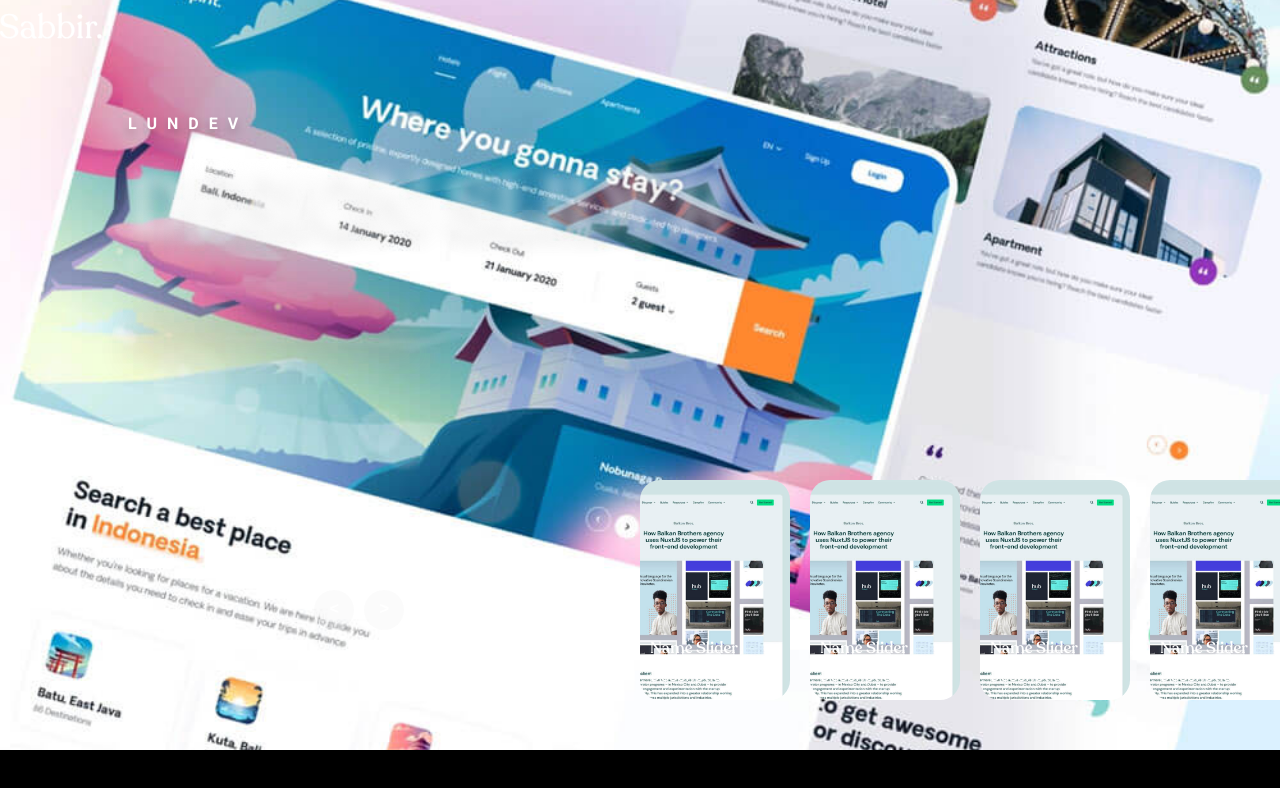
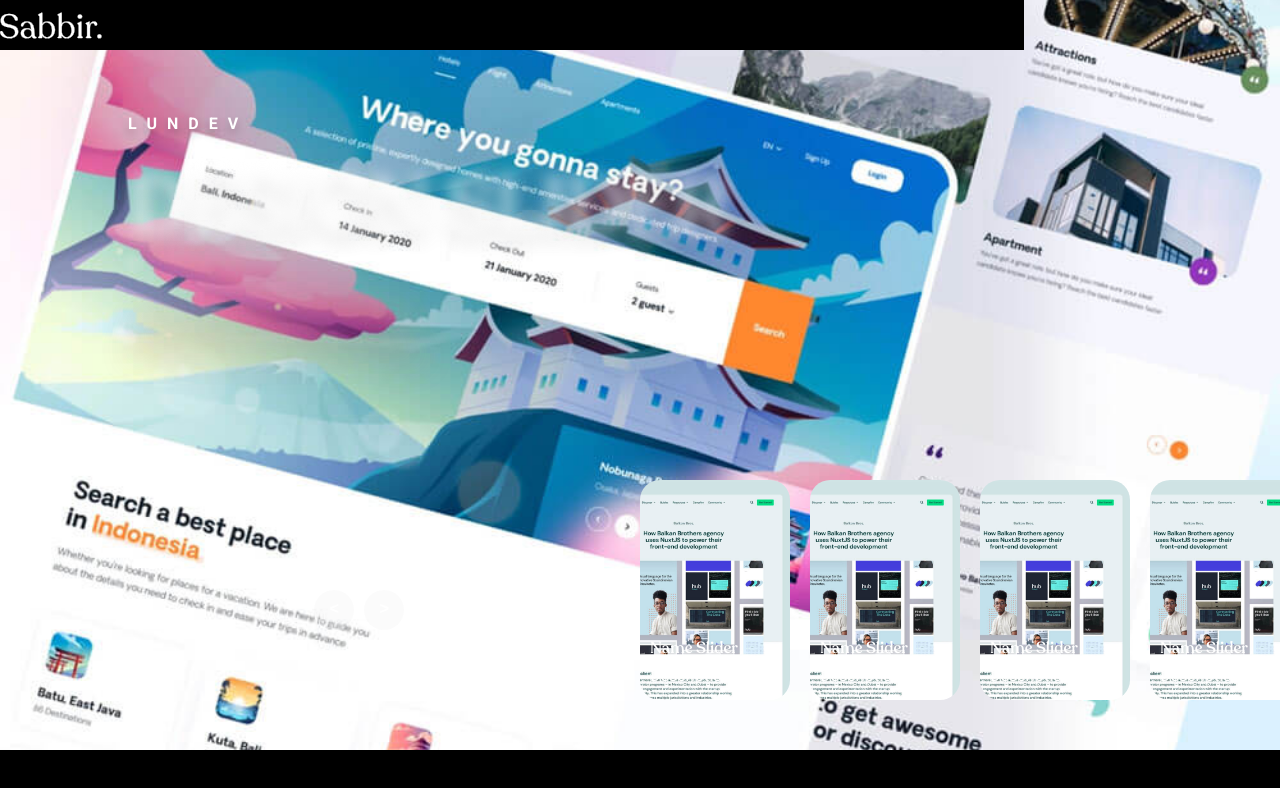
Before and after one commit to AhmedSabbir11/myP, a plain HTML site: page page1.html in a window 1280 px wide. Drawn offline with nearby package versions, Linux system fonts and the light colour scheme.

Commit message:
Update style.css

```diff
--- a/assets/css/style.css
+++ b/assets/css/style.css
@@ -370,6 +370,7 @@ body.nav-active { overflow: hidden; }
   top: 0;
   left: 0;
   width: 100%;
+  background-color: var(--bg-black);
   padding-block: 20px;
   z-index: 4;
 }
```
